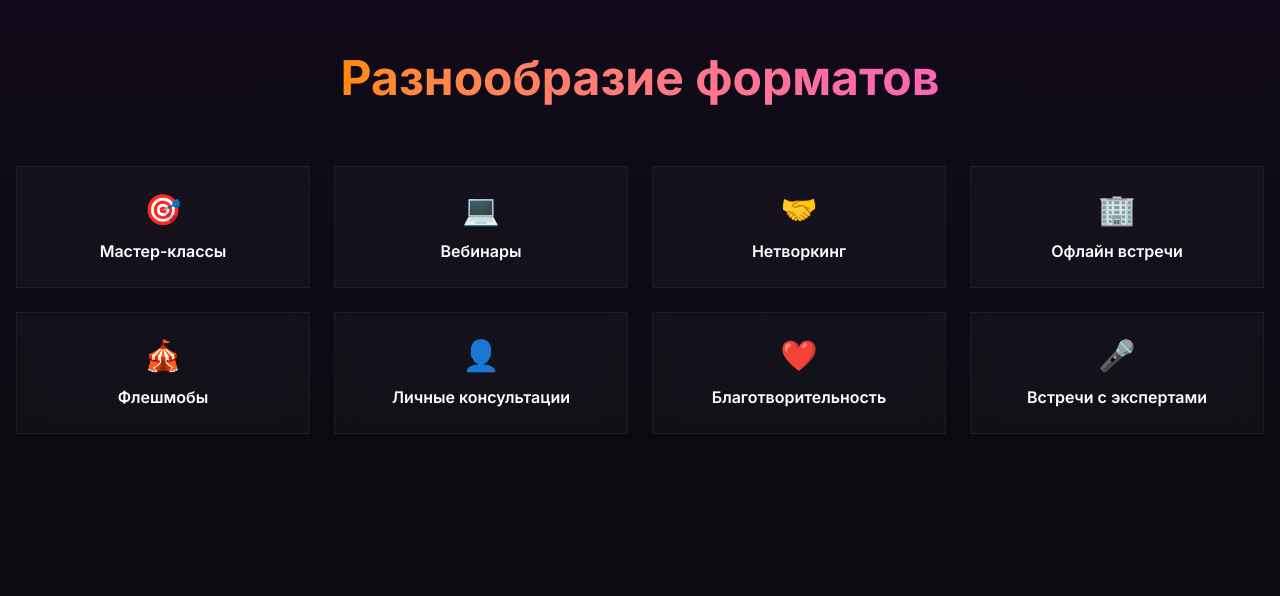
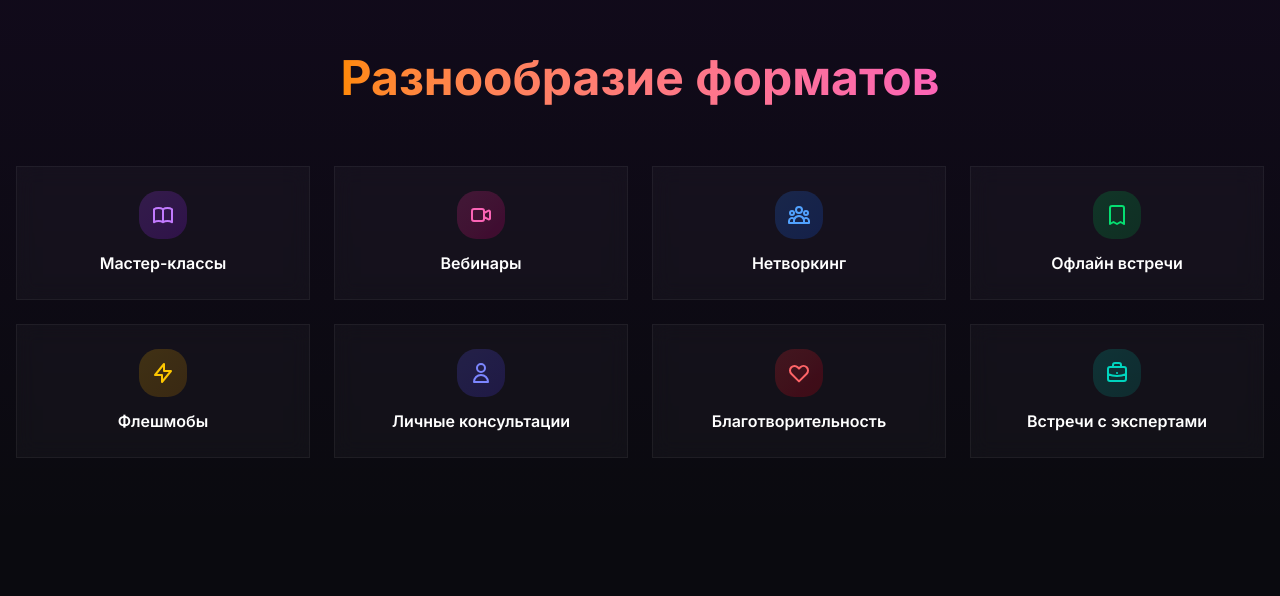
Before and after one commit to BazhenovYura/bigmeetru, a Next.js app: page /calendar in a window 1280 px wide. Shown: the part 2230-2826 px from the top of the page. Built offline with nearby package versions, Linux system fonts and the light colour scheme.

Commit message:
Update page.tsx

```diff
--- a/app/calendar/page.tsx
+++ b/app/calendar/page.tsx
@@ -85,7 +85,7 @@ export default function CalendarPage() {
           <div className="grid grid-cols-1 md:grid-cols-2 lg:grid-cols-3 gap-8">
             {/* Карточка 1: Все события в одном месте */}
             <div className="glass-card p-8 hover:scale-105 transition-transform duration-300">
-              <div className="w-14 h-14 bg-purple-500/20 rounded-2xl flex items-center justify-center mb-6">
+              <div className="w-14 h-14 bg-gradient-to-br from-purple-500/20 to-purple-600/20 rounded-2xl flex items-center justify-center mb-6">
                 <svg className="w-7 h-7 text-purple-400" fill="none" stroke="currentColor" viewBox="0 0 24 24">
                   <path strokeLinecap="round" strokeLinejoin="round" strokeWidth={2} d="M8 7V3m8 4V3m-9 8h10M5 21h14a2 2 0 002-2V7a2 2 0 00-2-2H5a2 2 0 00-2 2v12a2 2 0 002 2z" />
                 </svg>
@@ -100,7 +100,7 @@ export default function CalendarPage() {
 
             {/* Карточка 2: Мгновенная регистрация */}
             <div className="glass-card p-8 hover:scale-105 transition-transform duration-300">
-              <div className="w-14 h-14 bg-pink-500/20 rounded-2xl flex items-center justify-center mb-6">
+              <div className="w-14 h-14 bg-gradient-to-br from-pink-500/20 to-pink-600/20 rounded-2xl flex items-center justify-center mb-6">
                 <svg className="w-7 h-7 text-pink-400" fill="none" stroke="currentColor" viewBox="0 0 24 24">
                   <path strokeLinecap="round" strokeLinejoin="round" strokeWidth={2} d="M15 5v2m0 4v2m0 4v2M5 5a2 2 0 00-2 2v3a2 2 0 110 4v3a2 2 0 002 2h14a2 2 0 002-2v-3a2 2 0 110-4V7a2 2 0 00-2-2H5z" />
                 </svg>
@@ -115,7 +115,7 @@ export default function CalendarPage() {
 
             {/* Карточка 3: Планирование времени */}
             <div className="glass-card p-8 hover:scale-105 transition-transform duration-300">
-              <div className="w-14 h-14 bg-blue-500/20 rounded-2xl flex items-center justify-center mb-6">
+              <div className="w-14 h-14 bg-gradient-to-br from-blue-500/20 to-blue-600/20 rounded-2xl flex items-center justify-center mb-6">
                 <svg className="w-7 h-7 text-blue-400" fill="none" stroke="currentColor" viewBox="0 0 24 24">
                   <path strokeLinecap="round" strokeLinejoin="round" strokeWidth={2} d="M12 8v4l3 3m6-3a9 9 0 11-18 0 9 9 0 0118 0z" />
                 </svg>
@@ -141,36 +141,83 @@ export default function CalendarPage() {
           </h2>
 
           <div className="grid grid-cols-2 md:grid-cols-4 gap-4 md:gap-6">
-            <div className="glass-card p-6 text-center hover:bg-white/10 transition-all">
-              <div className="text-3xl mb-3">🎯</div>
+            {/* Мастер-классы */}
+            <div className="glass-card p-6 text-center hover:bg-white/10 transition-all group">
+              <div className="w-12 h-12 mx-auto mb-3 bg-gradient-to-br from-purple-500/20 to-purple-600/20 rounded-xl flex items-center justify-center group-hover:scale-110 transition-transform">
+                <svg className="w-6 h-6 text-purple-400" fill="none" stroke="currentColor" viewBox="0 0 24 24">
+                  <path strokeLinecap="round" strokeLinejoin="round" strokeWidth={2} d="M12 6.253v13m0-13C10.832 5.477 9.246 5 7.5 5S4.168 5.477 3 6.253v13C4.168 18.477 5.754 18 7.5 18s3.332.477 4.5 1.253m0-13C13.168 5.477 14.754 5 16.5 5c1.747 0 3.332.477 4.5 1.253v13C19.832 18.477 18.247 18 16.5 18c-1.746 0-3.332.477-4.5 1.253" />
+                </svg>
+              </div>
               <div className="font-semibold">Мастер-классы</div>
             </div>
-            <div className="glass-card p-6 text-center hover:bg-white/10 transition-all">
-              <div className="text-3xl mb-3">💻</div>
+
+            {/* Вебинары */}
+            <div className="glass-card p-6 text-center hover:bg-white/10 transition-all group">
+              <div className="w-12 h-12 mx-auto mb-3 bg-gradient-to-br from-pink-500/20 to-pink-600/20 rounded-xl flex items-center justify-center group-hover:scale-110 transition-transform">
+                <svg className="w-6 h-6 text-pink-400" fill="none" stroke="currentColor" viewBox="0 0 24 24">
+                  <path strokeLinecap="round" strokeLinejoin="round" strokeWidth={2} d="M15 10l4.553-2.276A1 1 0 0121 8.618v6.764a1 1 0 01-1.447.894L15 14M5 18h8a2 2 0 002-2V8a2 2 0 00-2-2H5a2 2 0 00-2 2v8a2 2 0 002 2z" />
+                </svg>
+              </div>
               <div className="font-semibold">Вебинары</div>
             </div>
-            <div className="glass-card p-6 text-center hover:bg-white/10 transition-all">
-              <div className="text-3xl mb-3">🤝</div>
+
+            {/* Нетворкинг */}
+            <div className="glass-card p-6 text-center hover:bg-white/10 transition-all group">
+              <div className="w-12 h-12 mx-auto mb-3 bg-gradient-to-br from-blue-500/20 to-blue-600/20 rounded-xl flex items-center justify-center group-hover:scale-110 transition-transform">
+                <svg className="w-6 h-6 text-blue-400" fill="none" stroke="currentColor" viewBox="0 0 24 24">
+                  <path strokeLinecap="round" strokeLinejoin="round" strokeWidth={2} d="M17 20h5v-2a3 3 0 00-5.356-1.857M17 20H7m10 0v-2c0-.656-.126-1.283-.356-1.857M7 20H2v-2a3 3 0 015.356-1.857M7 20v-2c0-.656.126-1.283.356-1.857m0 0a5.002 5.002 0 019.288 0M15 7a3 3 0 11-6 0 3 3 0 016 0zm6 3a2 2 0 11-4 0 2 2 0 014 0zM7 10a2 2 0 11-4 0 2 2 0 014 0z" />
+                </svg>
+              </div>
               <div className="font-semibold">Нетворкинг</div>
             </div>
-            <div className="glass-card p-6 text-center hover:bg-white/10 transition-all">
-              <div className="text-3xl mb-3">🏢</div>
+
+            {/* Офлайн встречи */}
+            <div className="glass-card p-6 text-center hover:bg-white/10 transition-all group">
+              <div className="w-12 h-12 mx-auto mb-3 bg-gradient-to-br from-green-500/20 to-green-600/20 rounded-xl flex items-center justify-center group-hover:scale-110 transition-transform">
+                <svg className="w-6 h-6 text-green-400" fill="none" stroke="currentColor" viewBox="0 0 24 24">
+                  <path strokeLinecap="round" strokeLinejoin="round" strokeWidth={2} d="M19 21V5a2 2 0 00-2-2H7a2 2 0 00-2 2v16l3.5-2 3.5 2 3.5-2 3.5 2z" />
+                </svg>
+              </div>
               <div className="font-semibold">Офлайн встречи</div>
             </div>
-            <div className="glass-card p-6 text-center hover:bg-white/10 transition-all">
-              <div className="text-3xl mb-3">🎪</div>
+
+            {/* Флешмобы */}
+            <div className="glass-card p-6 text-center hover:bg-white/10 transition-all group">
+              <div className="w-12 h-12 mx-auto mb-3 bg-gradient-to-br from-yellow-500/20 to-yellow-600/20 rounded-xl flex items-center justify-center group-hover:scale-110 transition-transform">
+                <svg className="w-6 h-6 text-yellow-400" fill="none" stroke="currentColor" viewBox="0 0 24 24">
+                  <path strokeLinecap="round" strokeLinejoin="round" strokeWidth={2} d="M13 10V3L4 14h7v7l9-11h-7z" />
+                </svg>
+              </div>
               <div className="font-semibold">Флешмобы</div>
             </div>
-            <div className="glass-card p-6 text-center hover:bg-white/10 transition-all">
-              <div className="text-3xl mb-3">👤</div>
+
+            {/* Личные консультации */}
+            <div className="glass-card p-6 text-center hover:bg-white/10 transition-all group">
+              <div className="w-12 h-12 mx-auto mb-3 bg-gradient-to-br from-indigo-500/20 to-indigo-600/20 rounded-xl flex items-center justify-center group-hover:scale-110 transition-transform">
+                <svg className="w-6 h-6 text-indigo-400" fill="none" stroke="currentColor" viewBox="0 0 24 24">
+                  <path strokeLinecap="round" strokeLinejoin="round" strokeWidth={2} d="M16 7a4 4 0 11-8 0 4 4 0 018 0zM12 14a7 7 0 00-7 7h14a7 7 0 00-7-7z" />
+                </svg>
+              </div>
               <div className="font-semibold">Личные консультации</div>
             </div>
-            <div className="glass-card p-6 text-center hover:bg-white/10 transition-all">
-              <div className="text-3xl mb-3">❤️</div>
+
+            {/* Благотворительность */}
+            <div className="glass-card p-6 text-center hover:bg-white/10 transition-all group">
+              <div className="w-12 h-12 mx-auto mb-3 bg-gradient-to-br from-red-500/20 to-red-600/20 rounded-xl flex items-center justify-center group-hover:scale-110 transition-transform">
+                <svg className="w-6 h-6 text-red-400" fill="none" stroke="currentColor" viewBox="0 0 24 24">
+                  <path strokeLinecap="round" strokeLinejoin="round" strokeWidth={2} d="M4.318 6.318a4.5 4.5 0 000 6.364L12 20.364l7.682-7.682a4.5 4.5 0 00-6.364-6.364L12 7.636l-1.318-1.318a4.5 4.5 0 00-6.364 0z" />
+                </svg>
+              </div>
               <div className="font-semibold">Благотворительность</div>
             </div>
-            <div className="glass-card p-6 text-center hover:bg-white/10 transition-all">
-              <div className="text-3xl mb-3">🎤</div>
+
+            {/* Встречи с экспертами */}
+            <div className="glass-card p-6 text-center hover:bg-white/10 transition-all group">
+              <div className="w-12 h-12 mx-auto mb-3 bg-gradient-to-br from-teal-500/20 to-teal-600/20 rounded-xl flex items-center justify-center group-hover:scale-110 transition-transform">
+                <svg className="w-6 h-6 text-teal-400" fill="none" stroke="currentColor" viewBox="0 0 24 24">
+                  <path strokeLinecap="round" strokeLinejoin="round" strokeWidth={2} d="M21 13.255A23.931 23.931 0 0112 15c-3.183 0-6.22-.62-9-1.745M16 6V4a2 2 0 00-2-2h-4a2 2 0 00-2 2v2m4 6h.01M5 20h14a2 2 0 002-2V8a2 2 0 00-2-2H5a2 2 0 00-2 2v10a2 2 0 002 2z" />
+                </svg>
+              </div>
               <div className="font-semibold">Встречи с экспертами</div>
             </div>
           </div>
```
